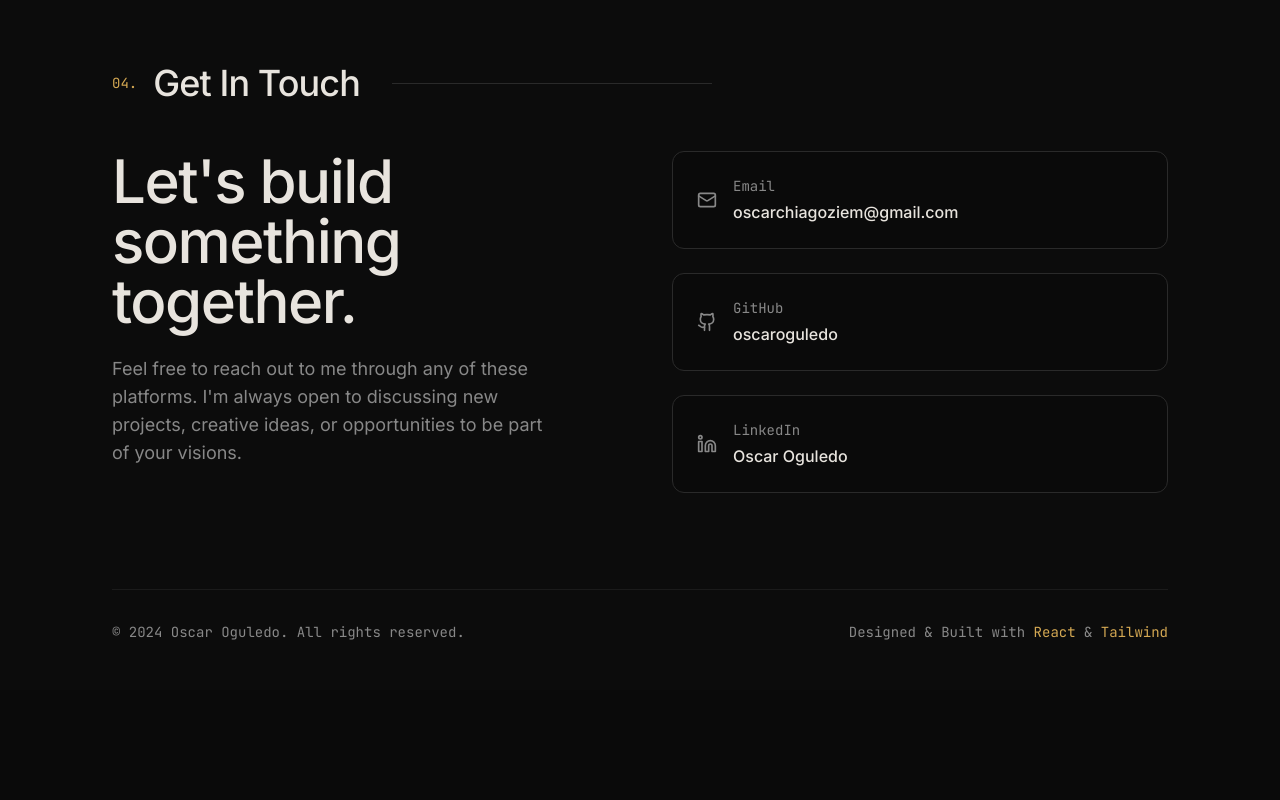
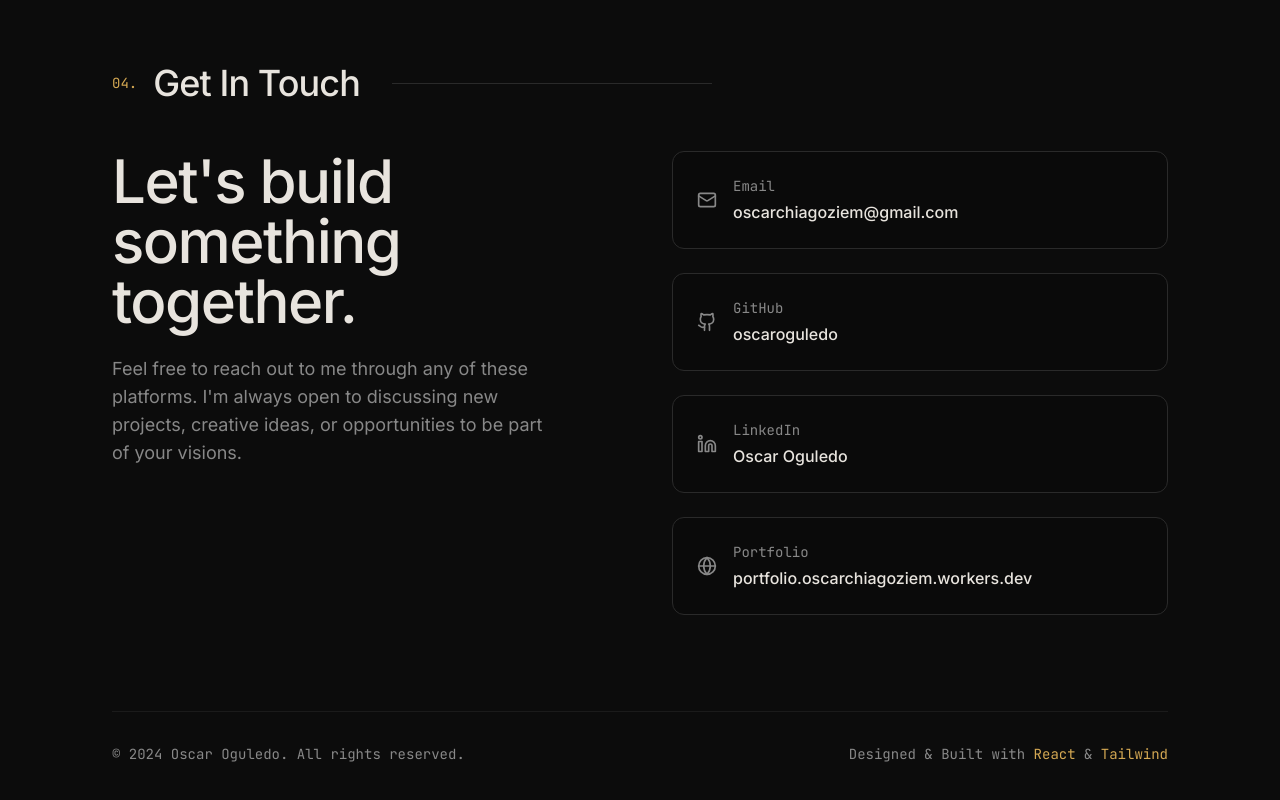
Before and after one commit to oscaroguledo/portfolio, a React (Vite) app: page / in a window 1280 px wide. Shown: the part 3274-4074 px from the top of the page. Before the commit the page ends 3964 px from the top, so only its background shows below. Built offline with nearby package versions, Linux system fonts and the light colour scheme.

Commit message:
Add portfolio deployment link to Contact section
- Add live portfolio URL (https://portfolio.oscarchiagoziem.workers.dev) to contact links
- Use Globe icon for the portfolio link
- Maintain consistent styling with existing contact links

```diff
--- a/src/components/Contact.tsx
+++ b/src/components/Contact.tsx
@@ -1,6 +1,6 @@
 import React from 'react';
 import { motion } from 'framer-motion';
-import { Mail, Github, Linkedin, ArrowUpRight } from 'lucide-react';
+import { Mail, Github, Linkedin, ArrowUpRight, Globe } from 'lucide-react';
 export function Contact() {
   const links = [
   {
@@ -20,6 +20,12 @@ export function Contact() {
     href: 'https://www.linkedin.com/in/oscar-oguledo-341bb2206',
     icon: <Linkedin size={20} />,
     value: 'Oscar Oguledo'
+  },
+  {
+    name: 'Portfolio',
+    href: 'https://portfolio.oscarchiagoziem.workers.dev',
+    icon: <Globe size={20} />,
+    value: 'portfolio.oscarchiagoziem.workers.dev'
   }];
 
   return (
```
